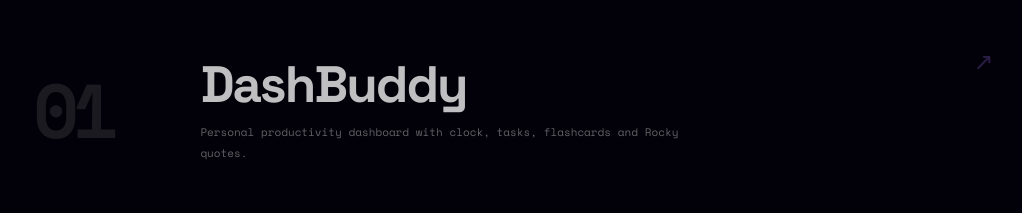
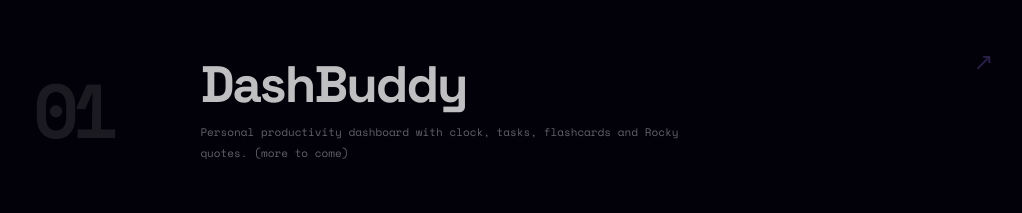
Before and after one commit to digitalrkive/portfolio, a React (Vite) app: page / in a window 1280 px wide. Shown: the part 1780-1993 px from the top of the page, without its empty margins (127-1149 px from the left). Built offline with nearby package versions, Linux system fonts and the light colour scheme.

Commit message:
oh yeah idk what to name these changes anymore

```diff
--- a/src/components/Project.jsx
+++ b/src/components/Project.jsx
@@ -5,10 +5,10 @@ const projects = [
   {
     num: '01',
     name: 'DashBuddy',
-    desc: 'Personal productivity dashboard with clock, tasks, flashcards and Rocky quotes.',
+    desc: 'Personal productivity dashboard with clock, tasks, flashcards and Rocky quotes. (more to come)',
     tech: ['HTML', 'CSS', 'JavaScript'],
     link: 'https://github.com/digitalrkive/dashbuddy',
-    detail: 'A fully client-side dashboard app. No frameworks, no dependencies — just vanilla JS doing a lot of heavy lifting. Taught me how to structure a real project from scratch.',
+    detail: 'A fully client-side dashboard app. No frameworks, no dependencies, just vanilla JS doing a lot of heavy lifting. Taught me how to structure a real project from scratch.',
   },
   {
     num: '02',
@@ -16,7 +16,7 @@ const projects = [
     desc: 'White-label React platform for mosques and Islamic centres.',
     tech: ['React', 'Vite', 'JSX'],
     link: 'https://github.com/HikamSoftware/tenant-website',
-    detail: 'A reusable site platform where swapping one config file changes the entire client. Built for real organisations — proper component architecture, prayer times API, the works.',
+    detail: 'A reusable site platform where swapping one config file changes the entire client. Built for real organisations, proper component architecture, prayer times API, the works.',
   },
   {
     num: '03',
@@ -24,7 +24,7 @@ const projects = [
     desc: 'Built from scratch. No templates. Pure obsession.',
     tech: ['React', 'CSS', 'Canvas'],
     link: '#',
-    detail: 'Designed and built entirely by me. Animated starfield on canvas, drifting nebulas, the whole thing. Because why have a boring portfolio.',
+    detail: 'Designed and built by me. Spent a while drafting the page layout on Canva ofc. Because why have a boring portfolio. This is like my second beepboop child (DashBuddy is No.1 duh)',
   },
 ]
 
```
